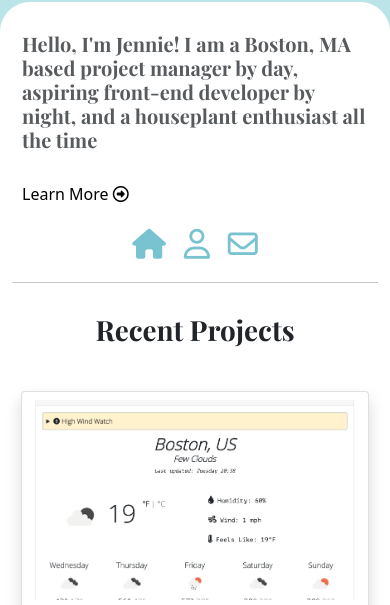
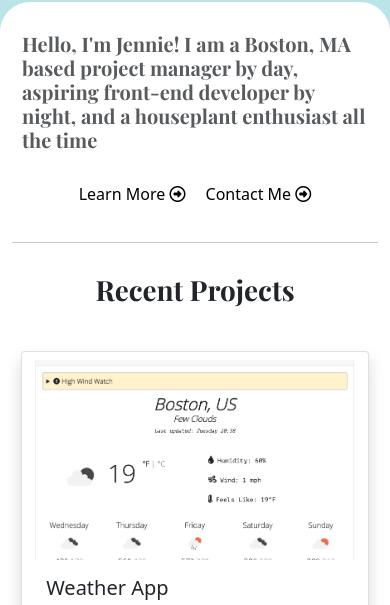
Before and after one commit to jdrozen/Jennie.codes.Portfolio, a plain HTML site: page index.html in a window 390 px wide. Shown: the part 227-832 px from the top of the page. Drawn offline with nearby package versions, Linux system fonts and the light colour scheme.

Commit message:
Update navigation on mobile

```diff
--- a/index.html
+++ b/index.html
@@ -92,10 +92,17 @@
                 day, aspiring front-end developer by night, and a houseplant
                 enthusiast all the time
               </h3>
-              <div class="learn-more">
-                <a href="/about.html" class="learn-more" title="Learn More"
-                  >Learn More <i class="far fa-arrow-alt-circle-right"></i>
-                </a>
+              <div class="nav-links">
+                <div class="learn-more">
+                  <a href="/about.html" class="learn-more" title="Learn More"
+                    >Learn More <i class="far fa-arrow-alt-circle-right"></i>
+                  </a>
+                </div>
+                <div class="contact-me">
+                  <a href="/contact.html" class="contact-me" title="Contact Me"
+                    >Contact Me <i class="far fa-arrow-alt-circle-right"></i
+                  ></a>
+                </div>
               </div>
             </div>
             <div class="col-md-1 right-nav">
--- a/style.css
+++ b/style.css
@@ -105,19 +105,26 @@ body {
   opacity: 75%;
 }
 
-.learn-more {
+.learn-more,
+.contact-me {
   text-align: right;
   color: black;
   text-decoration: none;
 }
 
-.learn-more a {
+.learn-more a,
+.contact-me a {
   font-family: var(--secondary-font);
 }
 
-.learn-more:hover {
+.learn-more:hover,
+.contact-me:hover {
   color: var(--primarycolor);
   text-decoration: underline;
+}
+
+.contact-me {
+  display: none;
 }
 
 .navigation {
@@ -190,13 +197,21 @@ body {
     max-width: 95%;
   }
 
-  .learn-more {
-    text-align: left;
-    padding-left: 10px;
-    margin-top: 0px;
+  .nav-links {
+    text-align: center;
+    margin-bottom: 20px;
   }
 
-  .learn-more a {
+  .learn-more,
+  .contact-me {
+    text-align: center;
+    margin-top: 0px;
+    display: inline;
+    padding: 8px;
+  }
+
+  .learn-more a,
+  .contact-me a {
     padding: 0px;
   }
 
@@ -212,4 +227,8 @@ body {
     padding-bottom: 20px;
     border-radius: 0px;
   }
+
+  .right-nav {
+    display: none;
+  }
 }
```
